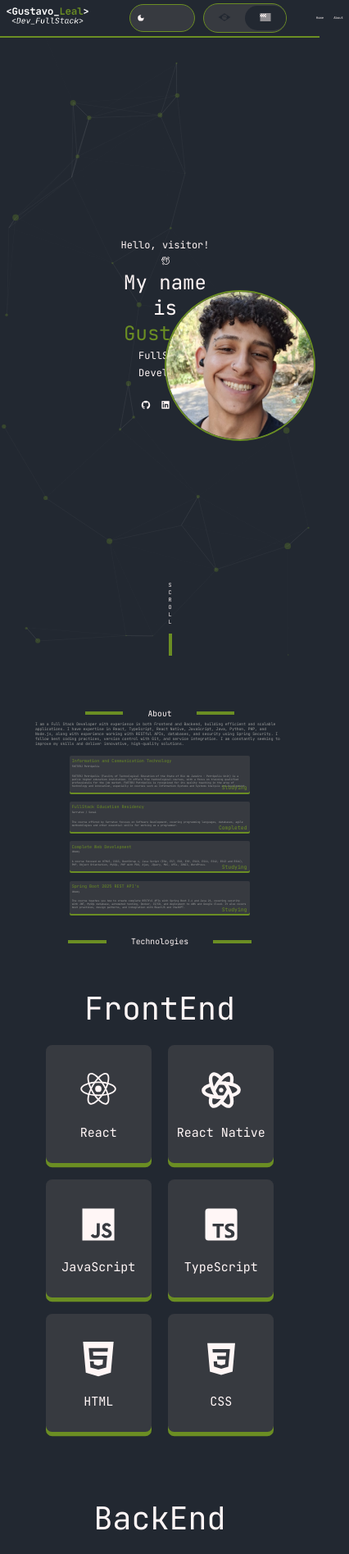
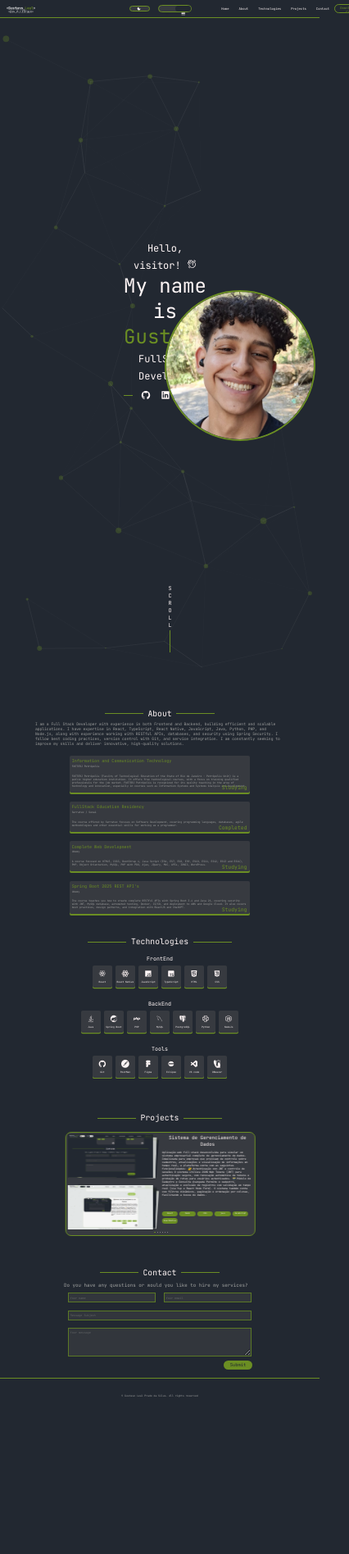
Before and after one commit to GustavoLPr/Portifolio, a React (Vite) app in the folder Portifolio/: page / in a window 390 px wide. Shown: the top 1896 px of the page at 82% size, 426 px wide, since content can reach past the window. After the commit the page ends 1724 px from the top, so only its background shows below. Built offline with nearby package versions, Linux system fonts and the light colour scheme.

Commit message:
Responsividade telas pequenas e medias

```diff
--- a/Portifolio/src/App.jsx
+++ b/Portifolio/src/App.jsx
@@ -1,7 +1,10 @@
 import { useState } from "react";
 import "./App.css";
 import "./styles/global.css";
-import Home from "./Pages/Home";
+import "swiper/css";
+import "swiper/css/pagination";
+import "swiper/css/effect-creative";
+import "swiper/css/navigation";import Home from "./Pages/Home";
 import "typeface-jetbrains-mono";
 import { ThemeProvider } from "./context/themeContext";
 import ParticlesBackground from "./Components/Particles/ParticlesBackground";
--- a/Portifolio/src/Components/Footer/index.module.css
+++ b/Portifolio/src/Components/Footer/index.module.css
@@ -1,7 +1,7 @@
 .containerFooter{
     width: 100%;
     height: 5vh;
-    border-top: solid 1px var(--accent-color);
+    border-top: solid 0.1vw var(--accent-color);
     background-color: var(--bg-color);
     position: relative;
     z-index: 1;
@@ -11,6 +11,7 @@
 }
 
 .textFooter{
-    font-size: 15px;
+    /* font-size: 15px; */
+    font-size: 0.8vw;
     color: var(--cardText-color);
 }
--- a/Portifolio/src/Components/Header/index.module.css
+++ b/Portifolio/src/Components/Header/index.module.css
@@ -5,7 +5,7 @@
   /* background-color: #222831; */
   /* border-bottom: 2px solid #6b8e23; */
   background-color: var(--bg-color);
-  border-bottom: 2px solid var(--accent-color);
+  border-bottom: 0.1vw solid var(--accent-color);
   display: flex;
   align-items: center;
   justify-content: space-between;
@@ -19,26 +19,32 @@
 .left {
   display: flex;
   align-items: center;
-  gap: clamp(10px, 2vw, 30px); /* Espaço responsivo entre itens */
+  /* gap: clamp(10px, 2vw, 30px); */
+  gap: 1.6vw;
   flex: 1;
 }
 
 .nameAreaLeft {
   display: flex;
   align-items: center;
-  min-width: 180px; /* Largura mínima para a área do logo */
+  /* min-width: 180px;  */
+  width: 10vw;
 }
 
 .logo {
-  width: clamp(100px, 13vw, 204px); /* Tamanho responsivo */
+  /* width: clamp(100px, 13vw, 204px); Tamanho responsivo */
+  width: 9vw;
   height: auto;
 }
 
 .darkModeLeft,
 .ligthModeLeft {
-  padding: 0 clamp(8px, 1.5vw, 15px);
-  height: clamp(28px, 4vh, 40px);
-  width: clamp(80px, 10vw, 120px);
+  /* padding: clamp(8px, 1.5vw, 15px); */
+  /* height: clamp(28px, 4vh, 40px); */
+  /* width: clamp(80px, 10vw, 120px); */
+  padding: 0.8vw;
+  height: 1.9vw;
+  width: 6.5vw;
   border-radius: 70.19px;
   display: flex;
   align-items: center;
@@ -62,45 +68,48 @@
   justify-content: right;
 }
 
-.sunIcon, .moonIcon {
+.sunIcon,
+.moonIcon {
   /* font-size: 25px; */
-  font-size: clamp(0.1px, 2.5vw, 1.4rem);
+  /* font-size: clamp(0.1px, 2.5vw, 1.4rem); */
+  font-size: 1.3vw;
   color: var(--text-color);
 }
 
 .languageChoice {
   background-color: var(--cardBg-color);
-  width: clamp(100px, 12vw, 180px); /* Largura adaptável */
-  height: clamp(30px, 4vh, 45px);    /* Altura adaptável */
+  /* width: clamp(100px, 12vw, 180px);  */
+  /* height: clamp(30px, 4vh, 45px);  */
+  width: 10vw;
+  height: 1.9vw;
   display: flex;
   align-items: center;
   justify-content: space-between;
   border-radius: 70.19px;
-  border: 1px solid var(--accent-color);
+  border: 0.1vw solid var(--accent-color);
+}
+
+.selecionadoBR,
+.selecionadoUS,
+.naoSelecionadoBR,
+.naoSelecionadoUS {
+  width: 50%;
+  height: 100%;
+  white-space: nowrap;
+  border: none;
+  border-radius: 70.19px;
 }
 
 .selecionadoBR,
 .selecionadoUS {
   background-color: var(--bg-color);
-  border: none;
   color: var(--text-color);
-  width: 50%; /* ocupa metade do container */
-  height: 90%; /* altura relativa ao container */
-  border-radius: 70.19px;
-  font-size: clamp(10px, 1.4vw, 16px); /* Tamanho do texto adaptável */
-  white-space: nowrap;
 }
 
 .naoSelecionadoBR,
 .naoSelecionadoUS {
   background-color: transparent;
-  border: none;
   color: var(--bg-color);
-  width: 50%;
-  height: 90%;
-  border-radius: 70.19px;
-  font-size: clamp(10px, 1.4vw, 16px);
-  white-space: nowrap;
 }
 
 .naoSelecionadoBR:hover,
@@ -110,7 +119,8 @@
 
 .br,
 .us {
-  font-size: clamp(16px, 2vw, 28px); /* Ícone responsivo */
+  /* font-size: clamp(16px, 2vw, 28px);  */
+  font-size: 1.4vw;
 }
 
 /* .brModeLeft{
@@ -153,21 +163,26 @@
   /* color: #fff6f6; */
   color: var(--header-text);
   /* font-size: 1.1vw; */
-   font-size: 1vw;
+  font-size: 1vw;
   font-family: "JetBrains Mono", monospace;
 }
 
 .botaoBaixar {
   background-color: transparent;
-  border: 2px solid var(--accent-color);
+  border: 0.1vw solid var(--accent-color);
   color: var(--accent-color);
   font-family: "JetBrains Mono", monospace;
 
-  font-size: clamp(10px, 1vw, 20px);        /* Texto que cresce, mas com limite */
-  width: clamp(100px, 12vw, 200px);           /* Largura adaptativa */
-  height: clamp(32px, 5.2vh, 60px);           /* Altura adaptativa */
+  /* font-size: clamp(10px, 1vw, 20px);
+  width: clamp(100px, 12vw, 200px);
+  height: clamp(32px, 5.2vh, 60px);  */
+  /* border-radius: 26.58px;  */
 
-  border-radius: 26.58px; /* Pode deixar fixo ou também adaptar com clamp se quiser */
+  width: 12vw;
+  height: 3vw;
+  font-size: 1vw;
+  border-radius: 3vw;
+
 }
 
 .botaoInicio:hover,
--- a/Portifolio/src/Components/cardPojetosV2/index.module.css
+++ b/Portifolio/src/Components/cardPojetosV2/index.module.css
@@ -1,12 +1,15 @@
 .containerCard2 {
-  width: 1200px;
-  height: 640.55px;
+  /* width: 1200px; */
+  width: 59vw;
+  /* height: 640.55px; */
+  height: 32vw;
   background-color: var(--cardBg-color);
-  border-radius: 38.4px;
+  /* border-radius: 38.4px; */
+  border-radius: 1.8vw;
   position: relative;
   z-index: 1;
   display: flex;
-  border: 1px solid var(--accent-color);
+  border: 0.1vw solid var(--accent-color);
 }
 
 .imageArea {
@@ -23,11 +26,12 @@
 .descriArea {
   width: 50%;
   height: 100%;
-  border-radius: 38.4px;
+  /* border-radius: 38.4px; */
   display: flex;
   flex-direction: column;
   height: 100%;
-  padding: 15px;
+  /* padding: 15px; */
+  padding: 0.5vw;
   box-sizing: border-box;
 }
 
@@ -35,8 +39,10 @@
   width: 100%;
   height: 10%;
   text-align: center;
-  margin: 15px 0px 30px 0px;
-  font-size: 30px;
+  /* margin: 15px 0px 30px 0px; */
+  margin: 0.6vw 0 1.5vw 0;
+  /* font-size: 30px; */
+  font-size: 1.5vw;
   display: flex;
   align-items: center;
   justify-content: center;
@@ -45,28 +51,34 @@
 .descricaoCard {
   width: 100%;
   height: 40%;
-  font-size: 15px;
+  /* font-size: 15px; */
+  font-size: 0.8vw;
 }
 
 .tags {
   width: 100%;
   display: flex;
-  justify-content: center;
+  /* justify-content: center; */
   flex-wrap: wrap;
-  column-gap: 10px; /* Espaço horizontal */
-  row-gap: 10px; /* Espaço vertical reduzido */
+  /* column-gap: 10px; */
+  column-gap: 0.5vw;
+  /* row-gap: 10px;  */
+  row-gap: 0.5vw;
   margin-top: auto;
 }
 
 .tag {
-  width: 100px;
-  height: 35px;
+  /* width: 100px; */
+  width: 5vw;
+  /* height: 35px; */
+  height: 1.7vw;
   background-color: var(--accent-color);
   border-radius: 194.36px;
   display: flex;
   align-items: center;
   justify-content: center;
-  font-size: 13px;
+  /* font-size: 13px; */
+  font-size: 0.6vw;
   color: var(--text-color);
 }
 
@@ -79,14 +91,16 @@
 .link {
   background-color: transparent;
   border: none;
-  width: 60.6px;
-  font-size: 60.6px;
+  /* width: 60.6px; */
+  width: 2.9vw;
+  /* font-size: 60.6px; */
+  font-size: 2vw;
   color: var(--text-color);
   display: flex;
   align-items: center;
   justify-content: center;
   align-self: end;
-  margin-top: auto; /* Faz o linkGit "colar" no final do card */
+  margin-top: 0.5vw;
 }
 
 .link:hover {
@@ -97,7 +111,8 @@
 .baixo {
   width: 90%;
   height: 50%;
-  margin-left: 10px;
+  /* margin-left: 10px; */
+  margin-left: 0.5vw;
 }
 
 .imagemSlide {
@@ -105,5 +120,6 @@
   height: 100%;
   object-fit: cover;
   /* border-radius: 30px; */
-  margin: 10px;
+  /* margin: 10px; */
+  margin: 0.5vw;
 }
--- a/Portifolio/src/Components/cardTecnologias/index.module.css
+++ b/Portifolio/src/Components/cardTecnologias/index.module.css
@@ -1,9 +1,13 @@
-.containerCardTecnologias{
-    width: 129.43px;
-    height: 143.99px;
+.containerCardTecnologias {
+  /* width: 129.43px; */
+  width: 6.2vw;
+  /* height: 143.99px; */
+  height: 6.8vw;
   background-color: var(--cardBg-color);
-    border-radius: 7.66px;
-    box-shadow: 0px 5.36px var(--accent-color);
+  /* border-radius: 7.66px; */
+  border-radius: 0.5vw;
+  /* box-shadow: 0px 5.36px var(--accent-color); */
+  box-shadow: 0px 0.3vw var(--accent-color);
   display: flex;
   align-items: center;
   flex-direction: column;
@@ -12,10 +16,12 @@
   z-index: 1;
 }
 
-.icon{
-    font-size: 52.08px;
+.icon {
+  /* font-size: 52.08px; */
+  font-size: 2.5vw;
 }
 
-.title{
-    font-size: 15px;
+.title {
+  /* font-size: 15px; */
+  font-size: 0.75vw;
 }
--- a/Portifolio/src/Pages/Home/index.jsx
+++ b/Portifolio/src/Pages/Home/index.jsx
@@ -39,6 +39,7 @@ import "swiper/css/navigation";
 import CardProjetosV2 from "../../Components/cardPojetosV2/cardProjetosV2";
 import { Pagination, EffectCreative, Navigation } from "swiper/modules";
 import { useTranslation } from "react-i18next";
+import "../../Styles/global.css"
 
 export default function Home() {
   const { t } = useTranslation();
@@ -380,6 +381,51 @@ Permite o cadastro, atualização e exclusão de registros com validação em te
                 link={"https://github.com/GustavoLPr"}
               />
             </SwiperSlide>
+
+            <SwiperSlide>
+              <CardProjetosV2
+                titleCard="Sistema de Gerenciamento de Dados"
+                descricaoCard="Aplicação web full-stack desenvolvida para simular um sistema empresarial completo de gerenciamento de dados. Idealizada para empresas que precisam de controle sobre cadastros, atualizações e visualização de informações em tempo real, a plataforma conta com as seguintes funcionalidades:
+🔐 Autenticação com JWT e controle de sessões
+O sistema utiliza JSON Web Tokens (JWT) para autenticação segura, com renovação automática de tokens e proteção de rotas para usuários autenticados.
+
+🗃️ Módulo de Cadastro e Consulta Avançada
+Permite o cadastro, atualização e exclusão de registros com validação em tempo real (via Yup e React Hook Form). O sistema também conta com filtros dinâmicos, paginação e ordenação por colunas, facilitando a busca de dados."
+                tags={[
+                  "React",
+                  "Node",
+                  "CSS",
+                  "java",
+                  "JavaScript",
+                  "ReactNative",
+                ]}
+                imagens1={[Print, Print2, Print]}
+                imagens2={[Print2, Print, Print2]}
+                link={"https://github.com/GustavoLPr"}
+              />
+            </SwiperSlide>
+            <SwiperSlide>
+              <CardProjetosV2
+                titleCard="Sistema de Gerenciamento de Dados"
+                descricaoCard="Aplicação web full-stack desenvolvida para simular um sistema empresarial completo de gerenciamento de dados. Idealizada para empresas que precisam de controle sobre cadastros, atualizações e visualização de informações em tempo real, a plataforma conta com as seguintes funcionalidades:
+🔐 Autenticação com JWT e controle de sessões
+O sistema utiliza JSON Web Tokens (JWT) para autenticação segura, com renovação automática de tokens e proteção de rotas para usuários autenticados.
+
+🗃️ Módulo de Cadastro e Consulta Avançada
+Permite o cadastro, atualização e exclusão de registros com validação em tempo real (via Yup e React Hook Form). O sistema também conta com filtros dinâmicos, paginação e ordenação por colunas, facilitando a busca de dados."
+                tags={[
+                  "React",
+                  "Node",
+                  "CSS",
+                  "java",
+                  "JavaScript",
+                  "ReactNative",
+                ]}
+                imagens1={[Print, Print2, Print]}
+                imagens2={[Print2, Print, Print2]}
+                link={"https://github.com/GustavoLPr"}
+              />
+            </SwiperSlide>
             <SwiperSlide>
               <CardProjetosV2
                 titleCard="Sistema de Gerenciamento de Dados"
--- a/Portifolio/src/Pages/Home/index.module.css
+++ b/Portifolio/src/Pages/Home/index.module.css
@@ -61,13 +61,14 @@
   display: flex;
   align-items: center;
   justify-content: center;
-  gap: 20px;
-  margin-top: 20px;
+  gap: 1vw;
+  margin-top: 1vw;
 }
 
 .line {
   flex-grow: 1;
-  height: 4px;
+  /* height: 4px; */
+  height: 0.2vw;
   background-color: var(--accent-color);
   max-width: 200px;
 }
@@ -122,14 +123,15 @@
 }
 
 .scrollLine {
-  width: 4px; /* finura da linha */
+  width: 0.2vw;
   /* height: 150px; altura da linha */
   height: clamp(4vw, 7vw, 400px);
   background-color: var(--accent-color); /* mesma cor usada nas outras linhas */
 }
 
 .scroll {
-  margin-bottom: 10px;
+  /* margin-bottom: 10px; */
+  margin-bottom: 0.5vw;
   /* font-size: 30px; */
   font-size: 1.7vw;
 }
@@ -232,48 +234,65 @@
 
 .tecnologiasCategorias {
   width: 100%;
-  margin-top: 50px;
+  /* margin-top: 50px; */
+  margin-top: 2.5vw;
   margin-bottom: 7vw;
+
 }
 
 .categoriaBloco {
-  margin-bottom: 80px; /* espaço entre FrontEnd, BackEnd e Ferramentas */
+  /* margin-bottom: 80px; espaço entre FrontEnd, BackEnd e Ferramentas */
+  margin-bottom: 4vw;
+
 }
 
 .titleTecnologias {
-  font-size: 38.29px;
-  margin-bottom: 20px;
+  /* font-size: 38.29px; */
+  font-size: 1.7vw;
+  /* margin-bottom: 20px; */
+  margin-bottom: 1vw;
   text-align: center;
+
 }
 
 .cardsLinha {
   display: flex;
   flex-wrap: wrap;
-  gap: 20px;
+  /* gap: 20px; */
+  gap: 1vw;
   justify-content: center; /* centraliza horizontalmente */
+
 }
 /* -------------------------------------- PROJETOS  ---------------------------------------------------------- */
 .projetosContent {
   width: 95%;
   height: 100%;
-  margin: 55px;
+  /* margin: 55px; */
+  margin: 2.7vw;
   flex-wrap: wrap;
-  gap: 25px;
+  /* gap: 25px; */
   display: flex;
   align-items: center;
   justify-content: center;
 }
 
 .projetosContentSlide {
-  width: 1250px;
+  /* width: 1250px; */
   margin-bottom: 7vw;
 }
 
-/* .teste {
-  display: flex;
-  align-items: center;
-  justify-content: center;
+/* :global(.swiper-pagination-bullet) {
+  width: 12px;
+  height: 12px;
+  background-color: #fff;
+  opacity: 0.7;
+}
+
+:global(.swiper-pagination-bullet-active) {
+  background-color: var(--accent-color);
+  opacity: 1;
 } */
+
 /* -------------------------------------- CONTATO  ---------------------------------------------------------- */
 .contato {
   display: flex;
@@ -287,11 +306,13 @@
   flex-direction: column;
   position: relative;
   z-index: 1;
-  margin-top: 30px;
+  /* margin-top: 30px; */
+  margin-top: 1.5vw;
 }
 
 .textContato {
-  font-size: 30px;
+  /* font-size: 30px; */
+  font-size: 1.5vw;
   color: var(--cardText-color);
 }
 
@@ -307,15 +328,19 @@
   border: solid 1px var(--accent-color);
   opacity: 80%;
   color: var(--text-color);
-  font-size: 20px;
-  padding: 0px 15px;
-  margin: 25px;
+  /* font-size: 20px; */
+  font-size: 0.9vw;
+  /* padding: 0px 15px; */
+  padding: 0 0.5vw;
+  /* margin: 25px; */
+  margin: 1.2vw;
   font-family: "JetBrains Mono", monospace;
 }
 
 .l1 {
   width: 45%;
-  height: 54.16px;
+  /* height: 54.16px; */
+  height: 2.6vw;
 }
 
 .formL2 {
@@ -324,7 +349,8 @@
 
 .l2 {
   width: 100%;
-  height: 54.16px;
+  /* height: 54.16px; */
+  height: 2.6vw;
 }
 
 .formL3 {
@@ -333,8 +359,10 @@
 
 .l3 {
   width: 100%;
-  height: 153.67px;
-  padding-top: 10px;
+  /* height: 153.67px; */
+  height: 8vw;
+  /* padding-top: 10px; */
+  padding-top: 0.5vw;
 }
 
 .botaoContato {
@@ -343,22 +371,28 @@
 }
 
 .botaoEnviar {
-  width: 168.56px;
-  height: 53.48px;
-  border-radius: 33.85px;
+  /* width: 168.56px; */
+  width: 9vw;
+  /* height: 53.48px; */
+  height: 2.8vw;
+  /* border-radius: 33.85px; */
+  border-radius: 1.7vw;
   border: none;
-  font-size: 27.08px;
+  /* font-size: 27.08px; */
+  font-size: 1.4vw;
   background-color: var(--accent-color);
   color: var(--bg-color);
   font-family: "JetBrains Mono", monospace;
-  margin-right: 20px;
-  margin-bottom: 50px;
+  /* margin-right: 20px; */
+  margin-right: 1vw;
+  /* margin-bottom: 50px; */
+  margin-bottom: 2.5vw;
 }
 
 .botaoEnviar:hover {
   background-color: var(--bg-color);
   color: var(--accent-color);
-  border: solid 1px var(--accent-color);
+  border: solid 0.1vw var(--accent-color);
 }
 
 .botaoEnviar:active {
@@ -367,7 +401,8 @@
 /* -------------------------------------- GERAL  ---------------------------------------------------------- */
 .linha {
   flex-grow: 1;
-  height: 4px;
+  /* height: 4px; */
+  height: 0.2vw;
   background-color: var(--accent-color);
   /* max-width: 700px; */
   max-width: 12vw;
@@ -382,5 +417,6 @@
   display: flex;
   align-items: center;
   justify-content: center;
-  gap: 30px;
+  /* gap: 30px; */
+  gap: 1.5vw;
 }
--- a/Portifolio/src/Styles/global.css
+++ b/Portifolio/src/Styles/global.css
@@ -43,3 +43,52 @@ body {
   background: var(--accent-color);
   border-radius: 5px;
 }
+
+.swiper-pagination{
+  width: 40vw !important;
+  height: 1vw;
+  position: absolute !important;
+  left: 50% !important;
+  bottom: 0.5vw !important;
+  transform: translateX(-50%) !important;
+  display: flex;
+  align-items: center;
+  justify-content: center;
+
+}
+/* global.css */
+.swiper-pagination-bullet {
+  width: 0.3vw !important;
+  height: 0.3vw !important;
+  background-color: var(--text-color) !important;
+  opacity: 0.5 !important;
+  transition: all 0.7s ease;
+    margin: 0 0 0 0.5vw !important;
+
+}
+
+.swiper-pagination-bullet-active {
+  opacity: 1 !important;
+  background: var(--accent-color) !important;
+}
+
+.swiper-slide{
+  display: flex !important;
+  align-items: center !important;
+  justify-content: center !important;
+  /* margin: 0 0 0 0 !important; */
+}
+
+.projetosContentSlide .swiper-slide{
+  height: 35vw !important;
+}
+
+.swiper-slide-active{}
+
+.swiper-slide-visible	{}
+
+.swiper-slide-fully-visible	{}
+
+.swiper-slide-prev	{}
+
+.swiper-slide-next	{}
```
Lines whose indentation alone changed are shown as unchanged.
